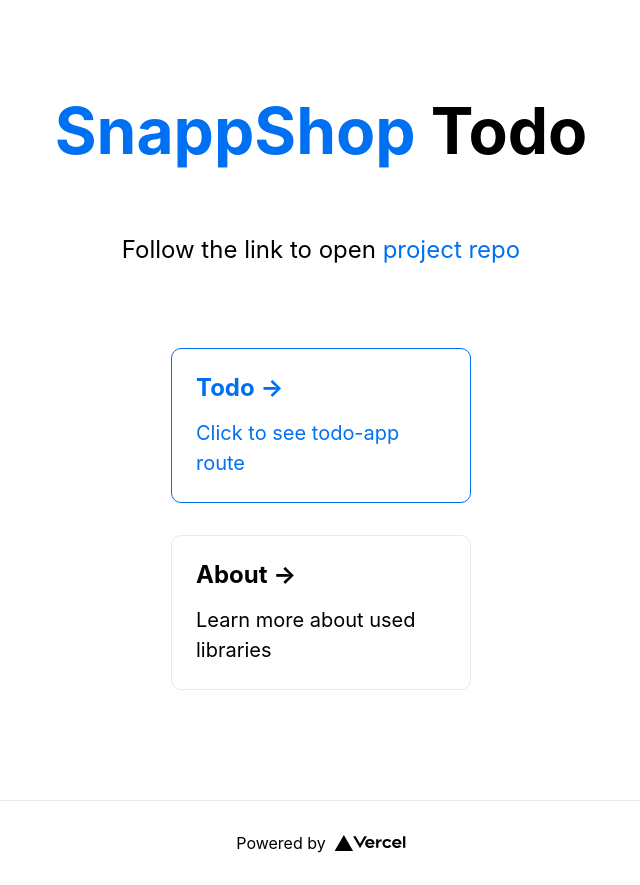
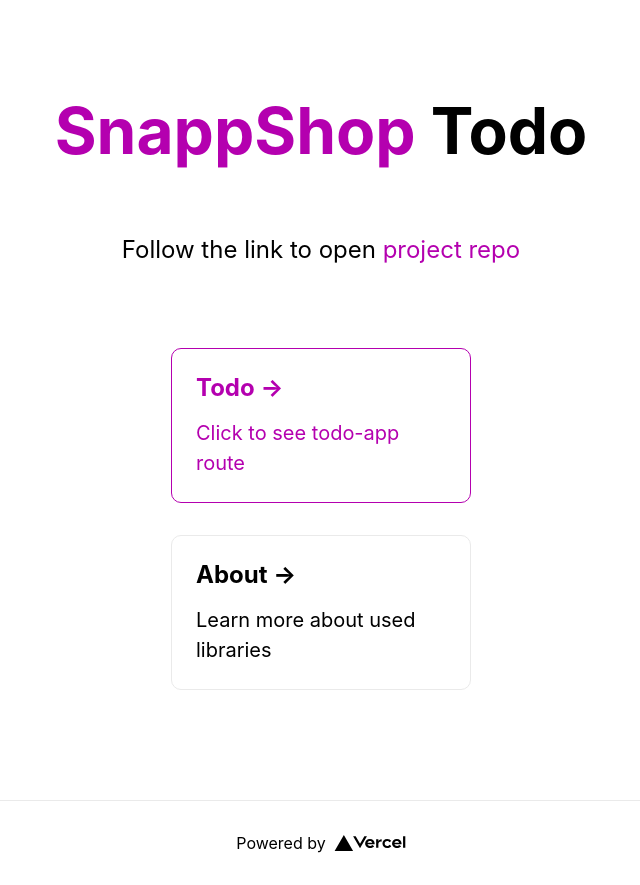
Before and after one commit to arvandmoe/todo-app, a Next.js app: page / in a window 1280 px wide. In both pictures the pointer is over the link 640 px from the left and 425 px from the top of the page. Shown: the whole page, without its empty margins (319-959 px from the left). Built offline with nearby package versions, Linux system fonts and the light colour scheme.

Commit message:
SnappShop color

```diff
--- a/src/shared/components/card/Card.module.scss
+++ b/src/shared/components/card/Card.module.scss
@@ -21,8 +21,8 @@
   &:hover,
   focus,
   active {
-    color: #0070f3;
-    border-color: #0070f3;
+    color: #b400af;
+    border-color: #b400af;
   }
 
   & h2 {
--- a/styles/Home.module.scss
+++ b/styles/Home.module.scss
@@ -29,7 +29,7 @@
 }
 
 .title a {
-  color: #0070f3;
+  color: #b400af;
   text-decoration: none;
 
   &:hover,
@@ -87,8 +87,8 @@
 .card:hover,
 .card:focus,
 .card:active {
-  color: #0070f3;
-  border-color: #0070f3;
+  color: #b400af;
+  border-color: #b400af;
 }
 
 .card h2 {
@@ -115,7 +115,7 @@
 }
 
 .link {
-  color: #0070f3;
+  color: #b400af;
   text-decoration: none;
 
   &:hover {
```
